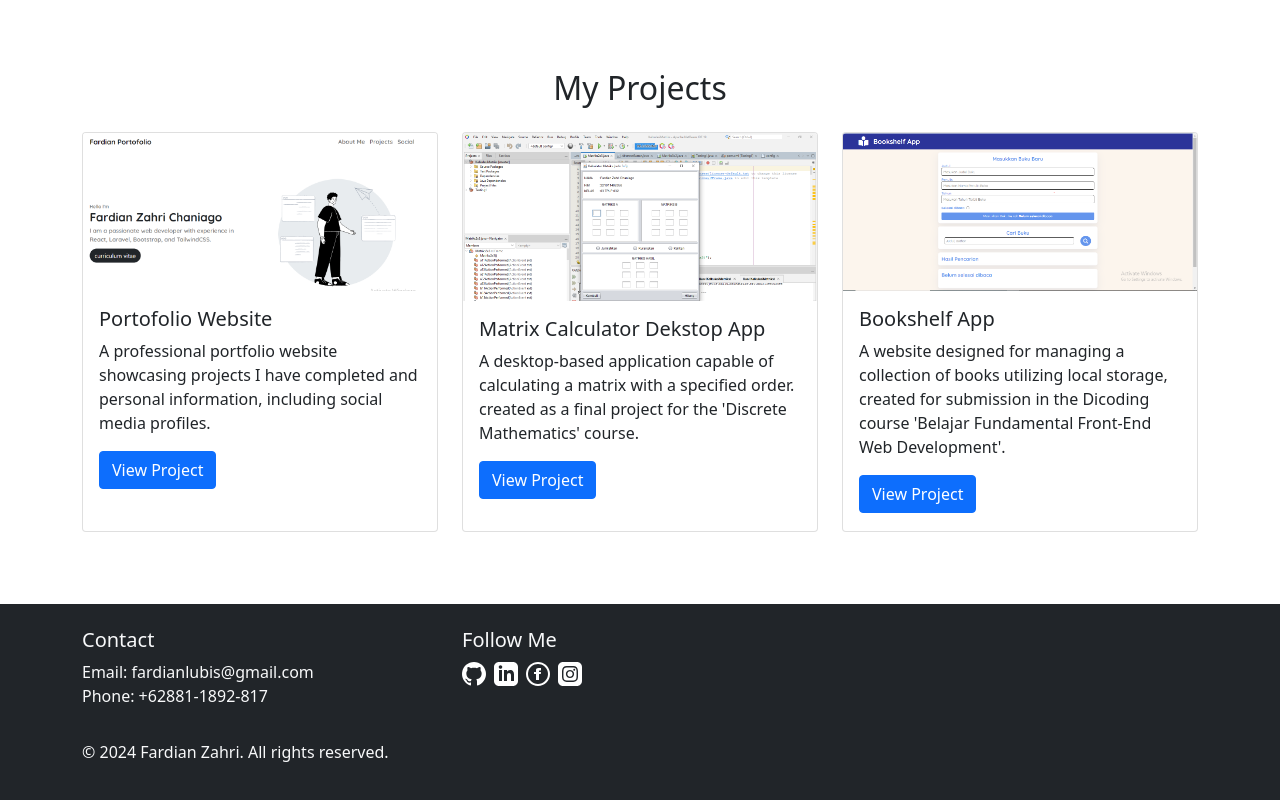
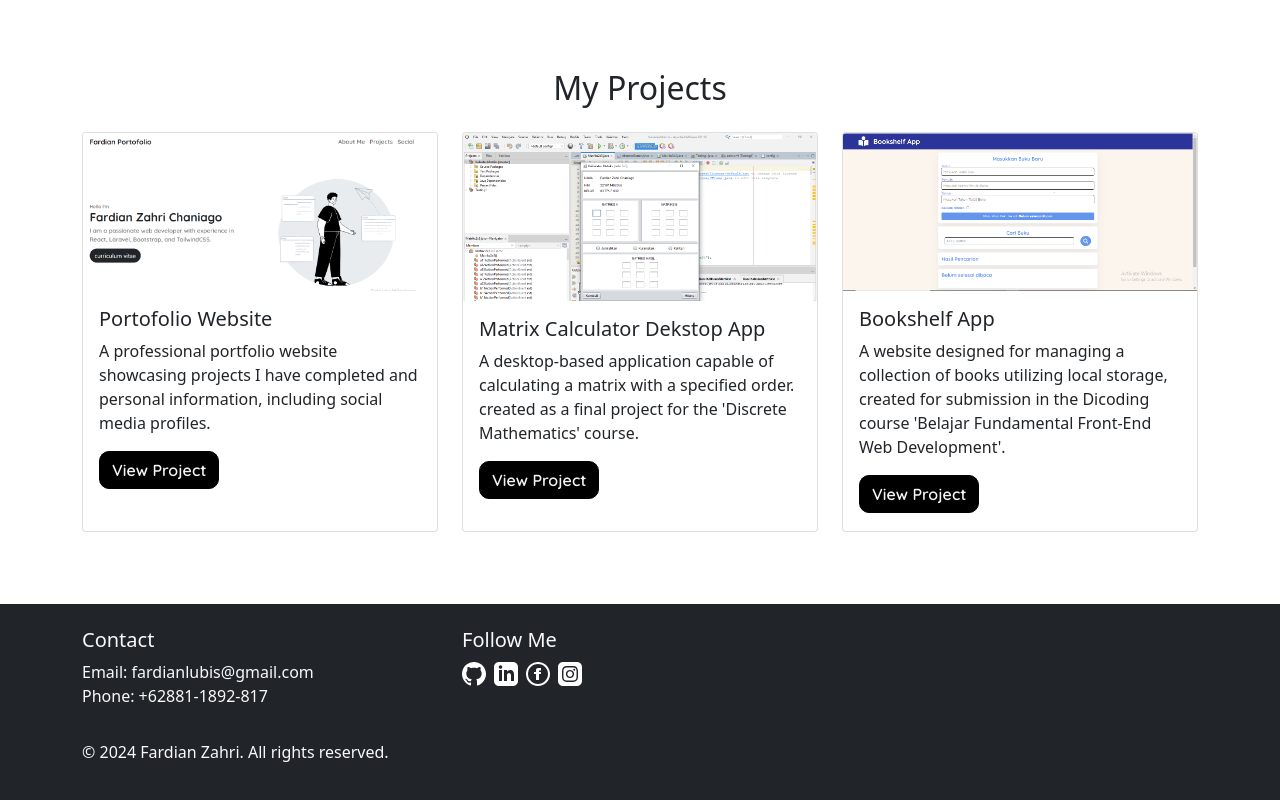
Before and after one commit to fardian123/portofolio-react-boostrap5, a React (Vite) app: page / in a window 1280 px wide. Shown: the part 600-1400 px from the top of the page. Built offline with nearby package versions, Linux system fonts and the light colour scheme.

Commit message:
styling button at projects section

```diff
--- a/src/App.css
+++ b/src/App.css
@@ -1,6 +1,4 @@
-hero{
-    height: 750px;
-}
+
 
 .navbar-brand {
   font-family: "Quicksand", sans-serif;
@@ -57,8 +55,18 @@ hero{
 .min-height-card{
   min-height: 400px;
 }
-.btn{
+.pj-btn{
   margin-top: auto;
+  border-radius: 10px;
+  background-color: black;
+  font-family: "Quicksand", sans-serif;
+  font-weight: 600;
+  color: whitesmoke;
+  border: solid 1px black;
+}
+.pj-btn:hover{
+  color: black;
+  background-color: whitesmoke;
 }
 
 /* footer */
--- a/src/Component/Projects.jsx
+++ b/src/Component/Projects.jsx
@@ -40,7 +40,7 @@ function Portfolio() {
                 <div className="card-body">
                   <h5 className="card-title">{project.title}</h5>
                   <p className="card-text">{project.description}</p>
-                  <a href={project.link} className="btn btn-primary">View Project</a>
+                  <a href={project.link} className="btn pj-btn">View Project</a>
                 </div>
               </div>
             </div>
```
